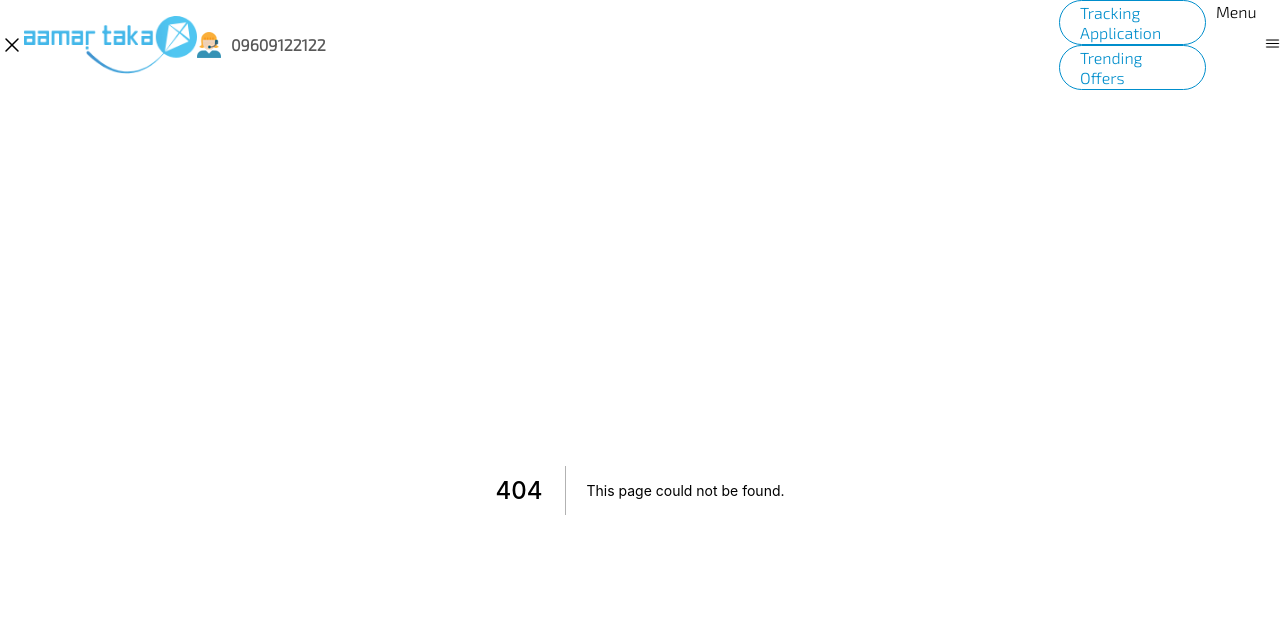
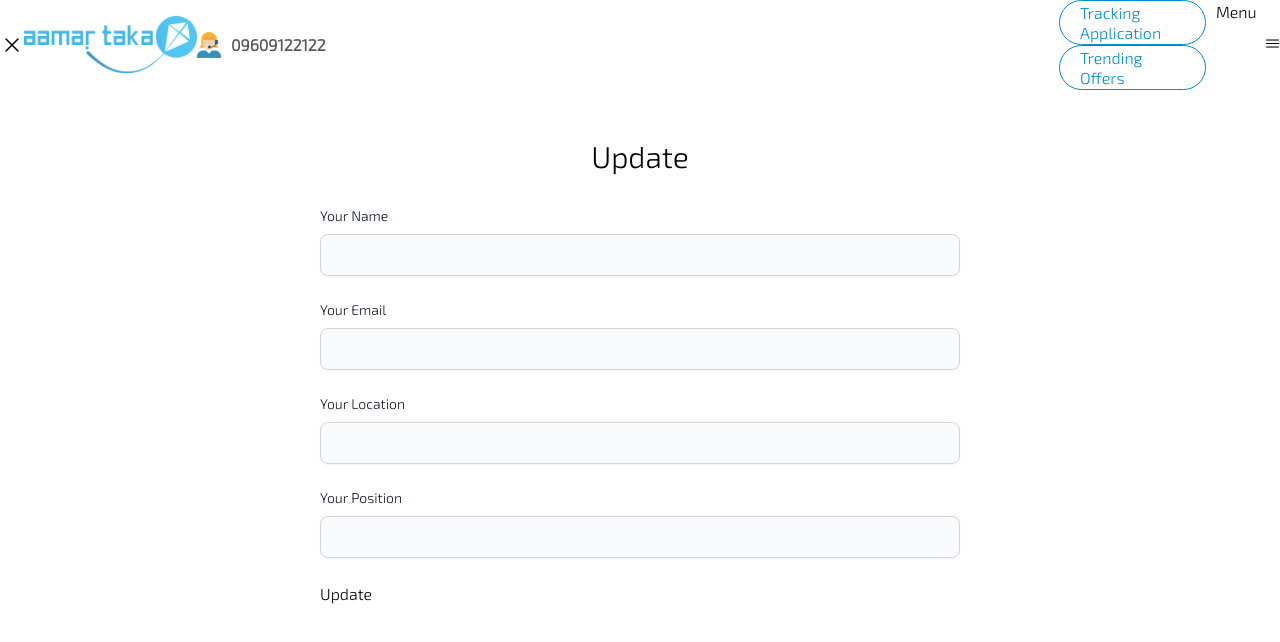
Before and after one commit to nizamseu/next-pwa, a Next.js app: page /users/update/1 in a window 1280 px wide. Before the commit this address had no page. Shown: the top 642 px of the page. Built offline with nearby package versions, Linux system fonts and the light colour scheme; no server answers.

Commit message:
user data updatedisdone

```diff
--- /dev/null
+++ b/pages/api/singleuser.js
@@ -0,0 +1,33 @@
+import { ObjectID } from "bson";
+import { connectToDatabase } from "../../lib/mongodb";
+const ObjectId = require("mongodb").ObjectID;
+
+export default async function handler(req, res) {
+  const { db } = await connectToDatabase();
+  const userDB = await db.collection("users");
+
+  const id = req.query;
+  if (req.method === "GET") {
+    const data = await userDB.find({ _id: ObjectID(id) }).toArray();
+    res.json(data);
+  }
+  if (req.method === "PUT") {
+    const options = { upsert: true };
+    const filter = { _id: ObjectId(id) };
+    const data = req.body;
+    console.log(data);
+    console.log(req.body);
+
+    const updatedUser = {
+      $set: {
+        name: data.name,
+        email: data.email,
+        location: data.location,
+        position: data.position,
+      },
+    };
+
+    const result = await userDB.updateOne(filter, updatedUser, options);
+    res.json(result);
+  }
+}
--- /dev/null
+++ b/pages/users/update/[id].js
@@ -0,0 +1,99 @@
+import { useForm } from "react-hook-form";
+import axios from "axios";
+import Router from "next/router";
+import Swal from "sweetalert2";
+import { useEffect, useState } from "react";
+
+const updateAlert = () => {
+  Swal.fire({
+    icon: "success",
+    title: "Updated",
+    text: "Successfully Updated",
+    showConfirmButton: false,
+    timer: 1500,
+  });
+};
+
+const Update = () => {
+  const { id } = Router?.query;
+  const [data, setData] = useState({});
+
+  useEffect(() => {
+    axios.get(`http://localhost:3000/api/singleuser/?id=${id}`).then((res) => {
+      setData(res.data[0]);
+    });
+  }, [id]);
+
+  const handleUpdate = async (e) => {
+    e.preventDefault();
+    await axios
+      .put(`http://localhost:3000/api/singleuser/?id=${id}`, data)
+      .then((res) => {
+        if (res.data.modifiedCount > 0) {
+          updateAlert();
+          Router.push("/users/userslist");
+        }
+      });
+  };
+
+  const handleChange = (e) => {
+    const restData = { ...data, [e.target.name]: e.target.value };
+    console.log(restData);
+    setData(restData);
+  };
+
+  return (
+    <div>
+      <h1 className="mt-12 text-center mb-8 text-3xl">Update</h1>
+      <div className="flex flex-col justify-center items-center align-middle m-auto w-1/2">
+        <form onSubmit={handleUpdate} className="m-auto w-full">
+          <label className="block mb-2 text-sm font-medium text-gray-900 dark:text-gray-300">
+            Your Name
+          </label>
+          <input
+            onChange={handleChange}
+            value={data.name}
+            name="name"
+            className="shadow-sm bg-gray-50 border border-gray-300 text-gray-900 text-sm rounded-lg focus:ring-blue-500 focus:border-blue-500 block w-full p-2.5 dark:bg-gray-700 dark:border-gray-600 dark:placeholder-gray-400 dark:text-white dark:focus:ring-blue-500 dark:focus:border-blue-500 dark:shadow-sm-light"
+          />
+          <br />
+          <label className="block mb-2 text-sm font-medium text-gray-900 dark:text-gray-300">
+            Your Email
+          </label>
+          <input
+            onChange={handleChange}
+            value={data?.email}
+            name="email"
+            className="shadow-sm bg-gray-50 border border-gray-300 text-gray-900 text-sm rounded-lg focus:ring-blue-500 focus:border-blue-500 block w-full p-2.5 dark:bg-gray-700 dark:border-gray-600 dark:placeholder-gray-400 dark:text-white dark:focus:ring-blue-500 dark:focus:border-blue-500 dark:shadow-sm-light"
+          />
+          <br />
+          <label className="block mb-2 text-sm font-medium text-gray-900 dark:text-gray-300">
+            Your Location
+          </label>
+          <input
+            onChange={handleChange}
+            value={data?.location}
+            name="location"
+            className="shadow-sm bg-gray-50 border border-gray-300 text-gray-900 text-sm rounded-lg focus:ring-blue-500 focus:border-blue-500 block w-full p-2.5 dark:bg-gray-700 dark:border-gray-600 dark:placeholder-gray-400 dark:text-white dark:focus:ring-blue-500 dark:focus:border-blue-500 dark:shadow-sm-light"
+          />
+
+          <br />
+          <label className="block mb-2 text-sm font-medium text-gray-900 dark:text-gray-300">
+            Your Position
+          </label>
+          <input
+            onChange={handleChange}
+            value={data?.position}
+            name="position"
+            className="shadow-sm bg-gray-50 border border-gray-300 text-gray-900 text-sm rounded-lg focus:ring-blue-500 focus:border-blue-500 block w-full p-2.5 dark:bg-gray-700 dark:border-gray-600 dark:placeholder-gray-400 dark:text-white dark:focus:ring-blue-500 dark:focus:border-blue-500 dark:shadow-sm-light"
+          />
+
+          <br />
+          <input type="submit" value={"Update"} />
+        </form>
+      </div>
+    </div>
+  );
+};
+
+export default Update;
--- a/pages/users/userslist.js
+++ b/pages/users/userslist.js
@@ -8,6 +8,7 @@ import Swal from "sweetalert2";
 import Router from "next/router";
 import Popup from "reactjs-popup";
 import AddUser from "./addUser";
+import Update from "./update/[id]";
 const deleteConfirrm = () => {
   return Swal.fire({
     icon: "error",
@@ -109,12 +110,17 @@ const userslist = ({ users }) => {
                     >
                       EDIT
                     </button> */}
-                    <Popup
+                    <Link href={`/users/update/${item._id} `} passHref>
+                      <a>
+                        adit
+                        {/* <Popup
                       trigger={<button className="button"> Open Modal </button>}
                       modal
                     >
-                      <AddUser></AddUser>
-                    </Popup>
+                      <Update></Update>
+                    </Popup> */}
+                      </a>
+                    </Link>
                     <button
                       onClick={() => handleDelete(item._id)}
                       type="button"
```
